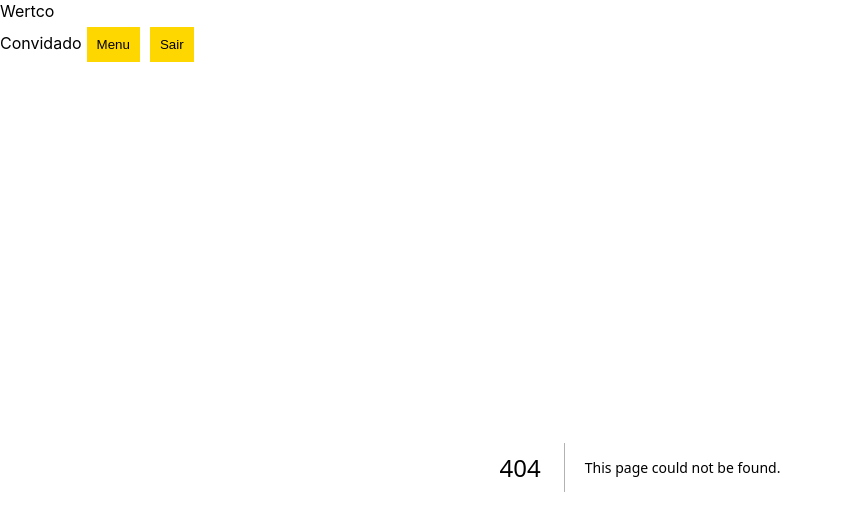
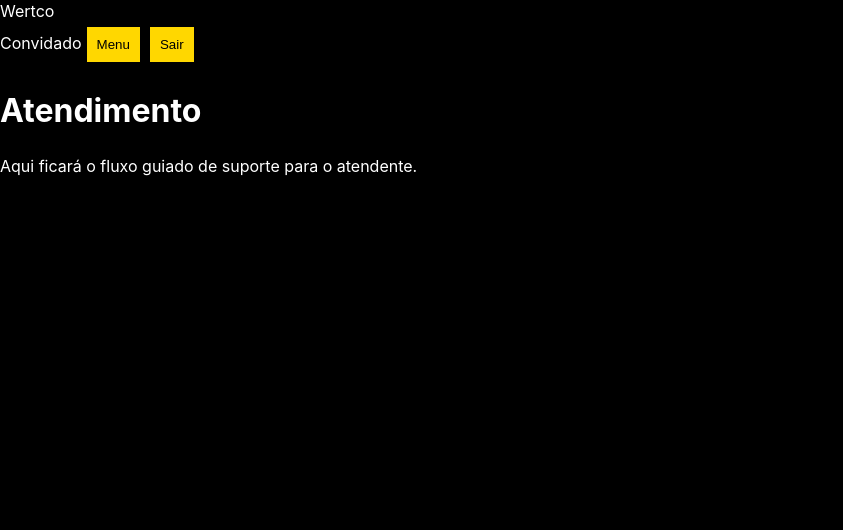
Before and after one commit to Wertco-Bombas/Wertco, a Next.js app: page /atendimento in a window 1280 px wide. Before the commit this address had no page. Shown: the top 530 px of the page, without its empty margins (0-843 px from the left). Built offline with nearby package versions, Linux system fonts and the light colour scheme.

Commit message:
Create atendimento.js

```diff
--- /dev/null
+++ b/pages/atendimento.js
@@ -0,0 +1,11 @@
+export default function Atendimento() {
+  return (
+    <div>
+      <h1>Atendimento</h1>
+
+      <p>
+        Aqui ficará o fluxo guiado de suporte para o atendente.
+      </p>
+    </div>
+  );
+}
```
